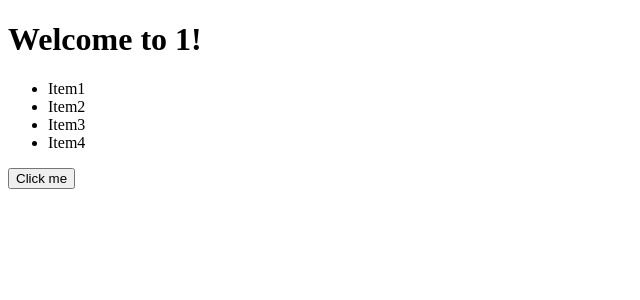
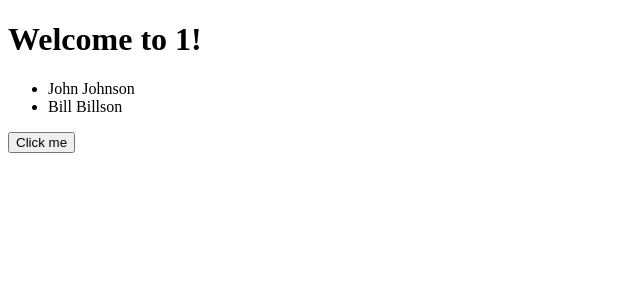
Before and after one commit to webelf101/angular_basic, an Angular app: page / in a window 1280 px wide. Shown: the top 300 px of the page, without its empty margins (0-640 px from the left). Built offline with nearby package versions, Linux system fonts and the light colour scheme.

Commit message:
Adding customer model

```diff
--- a/src/app/app.component.html
+++ b/src/app/app.component.html
@@ -4,7 +4,7 @@
     Welcome to {{ title }}!
   </h1>
   <ul>
-    <li *ngFor="let item of items">{{item}}</li>
+    <li *ngFor="let customer of customers">{{customer.firstName}} {{customer.lastName}} </li>
   </ul>
   <button (click)="countUpOne()">Click me</button>
 </div>
--- a/src/app/app.component.ts
+++ b/src/app/app.component.ts
@@ -1,4 +1,5 @@
 import { Component } from '@angular/core';
+import {Customer} from './shared/models/customers';
 
 @Component({
   selector: 'app-root',
@@ -7,9 +8,16 @@ import { Component } from '@angular/core';
 })
 export class AppComponent {
   title = 1;
-  items = ['Item1', 'Item2', 'Item3', 'Item4'];
+  customers: Customer[] = [
+    {id: 1, firstName: 'John', lastName: 'Johnson', address: 'home'},
+    {id: 2, firstName: 'Bill', lastName: 'Billson', address: 'work'}];
 
   countUpOne() {
-    this.items.push('Item3222');
+    this.customers.push({
+      id: 3,
+      firstName: 'new',
+      lastName: 'guy',
+      address: 'somewhere'
+    });
   }
 }
--- /dev/null
+++ b/src/app/shared/models/customers.ts
@@ -0,0 +1,6 @@
+export class Customer {
+  id: number;
+  firstName: string;
+  lastName: string;
+  address: string;
+}
```
